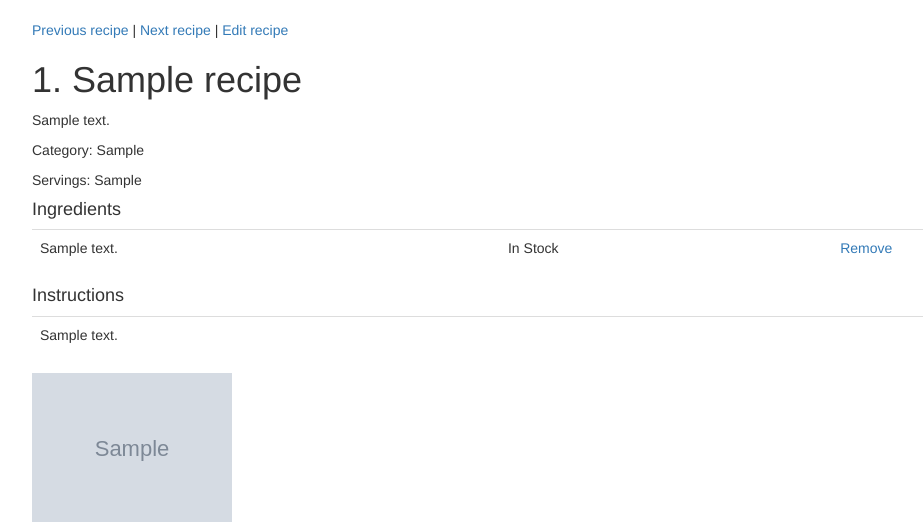
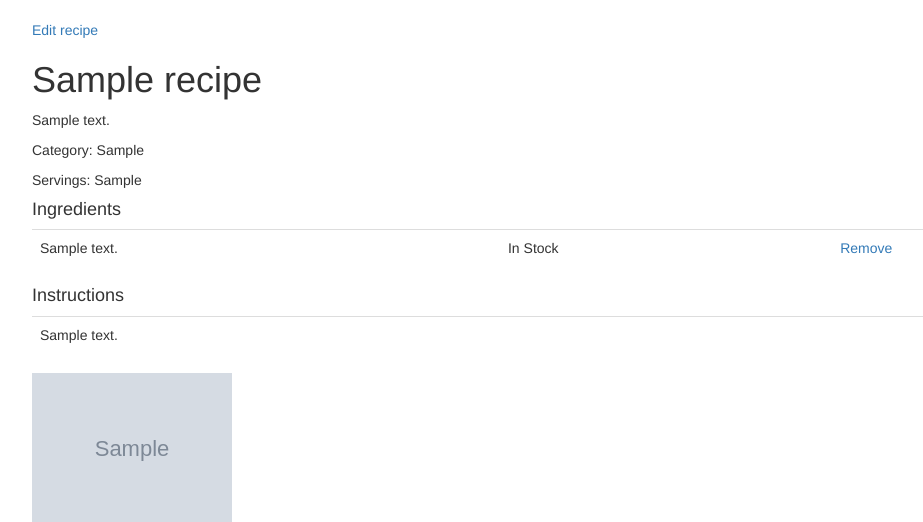
Before and after one commit to CheerOnMars/plentiful-pantry, a Flask app: page /recipe/1 in a window 1280 px wide. Shown: the part 52-574 px from the top of the page, without its empty margins (38-961 px from the left). Run offline with Flask 2, Linux system fonts and the light colour scheme; tables that the repository leaves empty hold one stand-in row (values such as "Sample post"); grey boxes marked "Sample" are stand-in pictures; some libraries are stand-ins or nearby versions.

Commit message:
remove extra fields in show recipe view

```diff
--- a/app/templates/recipe.html
+++ b/app/templates/recipe.html
@@ -2,11 +2,9 @@
 
 {% block app_content %}
 
-<a href="{{ url_for('main.recipe', id=recipe.id-1) }}"> Previous recipe </a> |
-<a href="{{ url_for('main.recipe', id=recipe.id+1) }}"> Next recipe </a> |
 <a href="{{ url_for('main.edit_recipe', id=recipe.id) }}"> Edit recipe </a>
 
-<h1>{{ recipe.id }}. {{ recipe.name }}</h1>
+<h1>{{ recipe.name }}</h1>
 
 <p> {{ recipe.description }} </p>
 <p> Category: {{ recipe.category }} </p>
```
